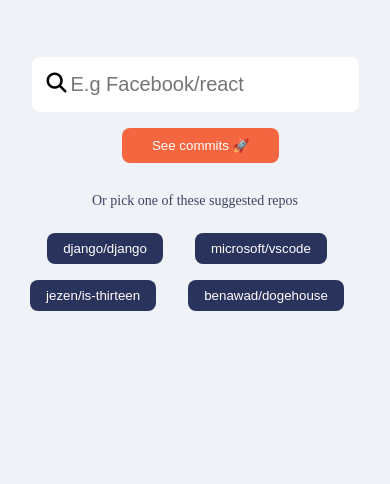
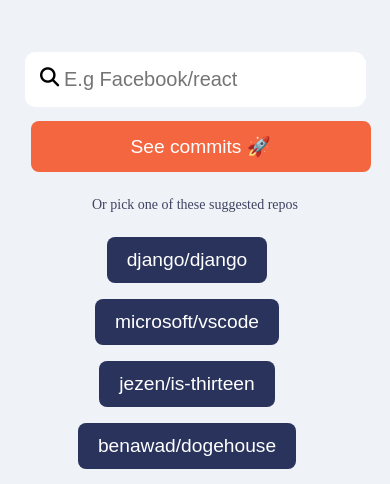
Before and after one commit to marusoft/commit, a plain HTML site: page index.html in a window 390 px wide. Shown: the part 360-844 px from the top of the page. Drawn offline with Linux system fonts and the light colour scheme.

Commit message:
fix responsive issue with input and buttons

```diff
--- a/index.html
+++ b/index.html
@@ -40,6 +40,7 @@
 
     <!-- search Container -->
     <section class="search-container">
+      <form>
         <div class="search-wrapper">
           <i class="fa fa-search" aria-hidden="true"></i>
           <input
@@ -48,10 +49,10 @@
             placeholder="E.g Facebook/react"
           />
         </div>
-      <div class="btn-wrapper">
-       <a href="./microsoft.html"> <button class="search-btn">See commits 🚀</button></a>
-      </div>
+        <button class="search-btn">See commits 🚀</button>
+      </form>
     </section>
+
     <section class="suggested-repo">
       <p class="repo-text">Or pick one of these suggested repos</p>
       <div class="repo-btns">
--- a/style.css
+++ b/style.css
@@ -52,32 +52,34 @@
   line-height: 1.2;
 }
 .search-container {
-  padding: 30px;
+  padding: 25px;
   display: flex;
   justify-content: center;
   align-items: center;
 }
-.search-wrapper {
+form {
+  width: 100%;
   display: flex;
   align-items: center;
+  justify-content: center;
+}
+.search-wrapper {
+  min-width: 500px;
   padding: 8px 15px;
   background-color: #fff;
-  border-radius: 8px;
+  border-radius: 10px;
   position: relative;
 }
 .search-input {
   font-size: 20px;
   padding: 8px;
-  width: 600px;
+  width: 100%;
   border: none;
   outline: none;
   margin-left: 1rem;
 }
-::placeholder {
-  font-size: 20px;
-}
 .fa-search {
-  font-size: 20px;
+  font-size: 1.2rem;
   position: absolute;
   top: 16px;
 }
@@ -86,7 +88,7 @@
   color: #ffffff;
   border-radius: 8px;
   margin-left: 0.7rem;
-  padding: 15px;
+  padding: 14px 10px;
   border: none;
   cursor: pointer;
 }
@@ -110,11 +112,12 @@
   gap: 1rem;
 }
 .btn-item {
+  font-size: 1.2rem;
   margin-right: 1rem;
-  padding: 8px 16px;
+  padding: 12px 20px;
   background: #29335c;
   border-radius: 8px;
-  color: #FFFFFF;
+  color: #ffffff;
   border: none;
 }
 
@@ -127,23 +130,22 @@
   .search-container {
     flex-direction: column;
   }
-  .btn-wrapper {
-    margin-top: 1rem;
-  }
-  .search-btn {
-    padding: 10px 30px;
-    max-width: 400;
-  }
+
 }
 @media (max-width: 768px) {
-  .search-container {
+  form {
     flex-direction: column;
   }
   .search-wrapper {
-    max-width: 100%;
+    margin-bottom: 0.9rem;
+    min-width: 100%;
   }
   .search-input {
     width: 100%;
+  }
+  .search-btn{
+    width: 100%;
+    font-size: 1.2rem;
   }
 }
 
@@ -161,14 +163,23 @@
     font-size: 16px;
   }
 }
-@media (max-width: 280px) {
+@media (max-width: 290px) {
   .logo {
-    font-size: .8rem;
+    font-size: 1rem;
   }
   .nav {
-    font-size: 1.5rem;
+    font-size: 1.2rem;
   }
   .description-wrapper h1 {
-    font-size: 20px;
+    font-size: 25px;
+  }
+  .description-wrapper p {
+    font-size: 1rem;
+  }
+  ::placeholder{
+    font-size: 1rem;
+  }
+  .search-wrapper {
+    min-width: 100%;
   }
 }
```
Lines whose indentation alone changed are shown as unchanged.
